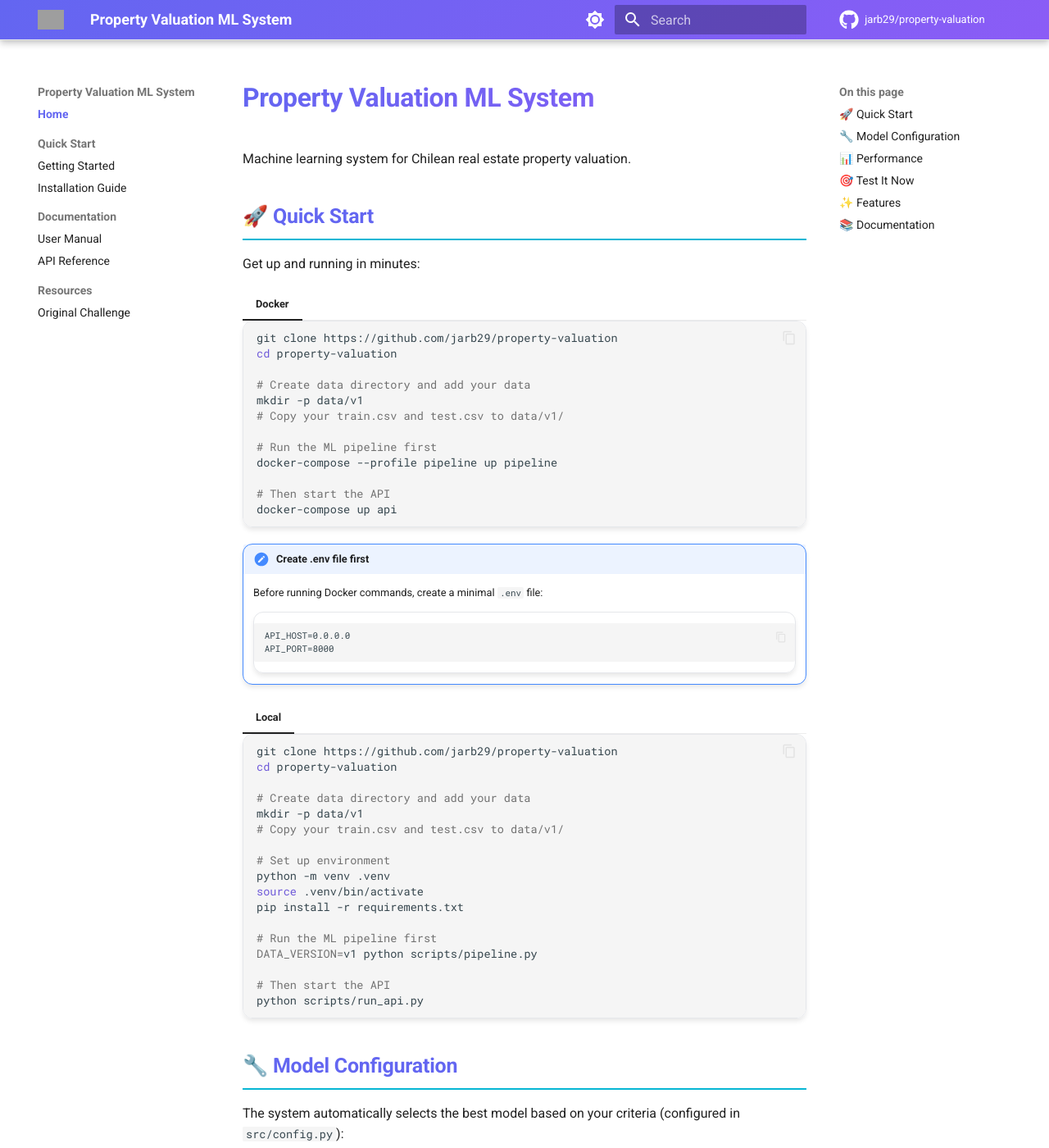
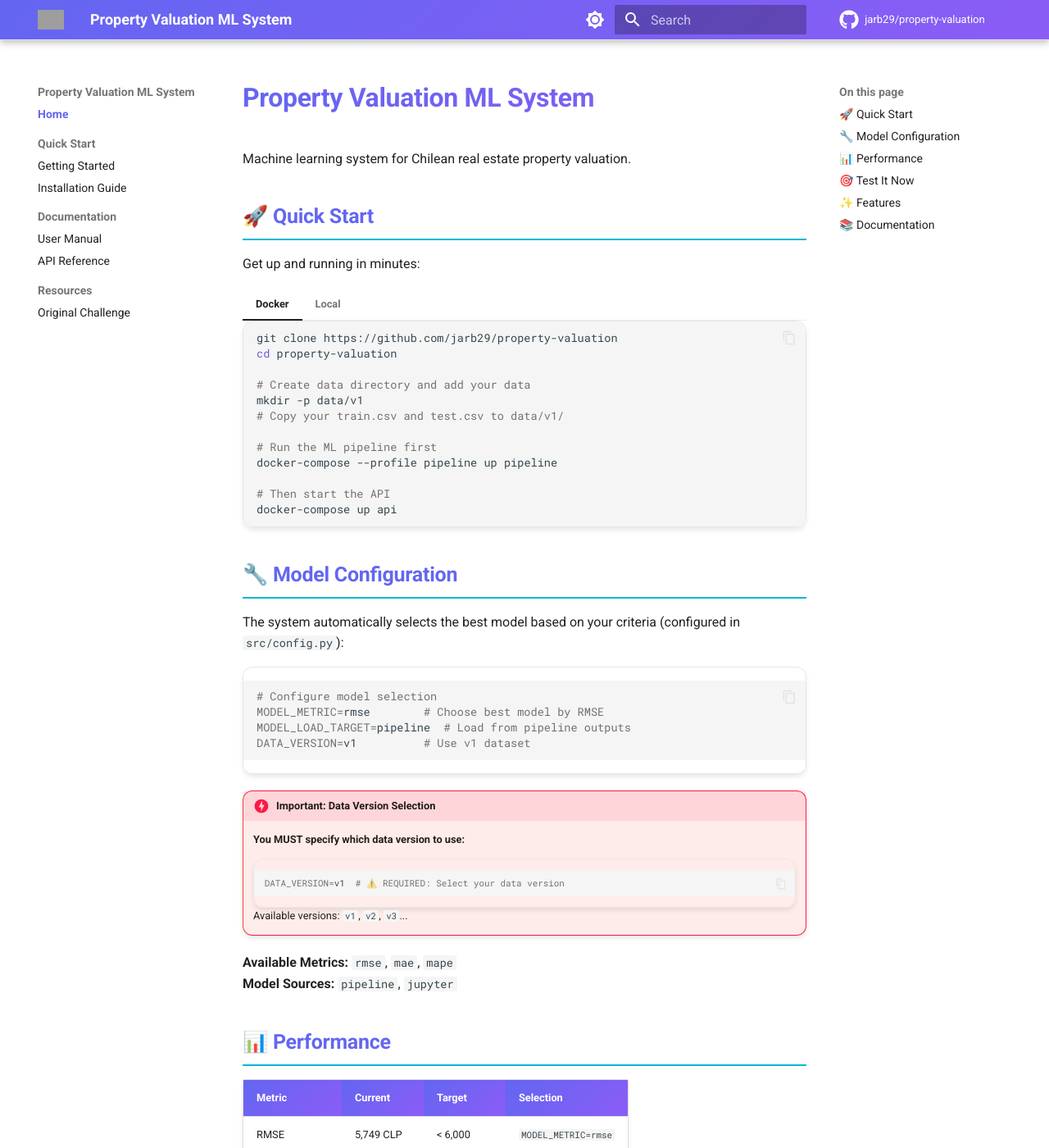
Before and after one commit to jarb29/property-valuation, an MkDocs documentation site: the page built from docs/index.md, in a window 1280 px wide and 1400 px high. Shown: the whole window at 82% size. Built offline with MkDocs 1.6.1 and Material for MkDocs 9.7.7, drawn with Linux system fonts in a browser that asks for light colours; comment, search, counter and statistics services are not loaded; grey boxes are pictures that could not be loaded.

Commit message:
home page quick fix

````diff
--- a/docs/index.md
+++ b/docs/index.md
@@ -20,13 +20,6 @@ Get up and running in minutes:
 
     # Then start the API
     docker-compose up api
-    ```
-
-!!! note "Create .env file first"
-    Before running Docker commands, create a minimal `.env` file:
-    ```
-    API_HOST=0.0.0.0
-    API_PORT=8000
     ```
 
 === "Local"
````
